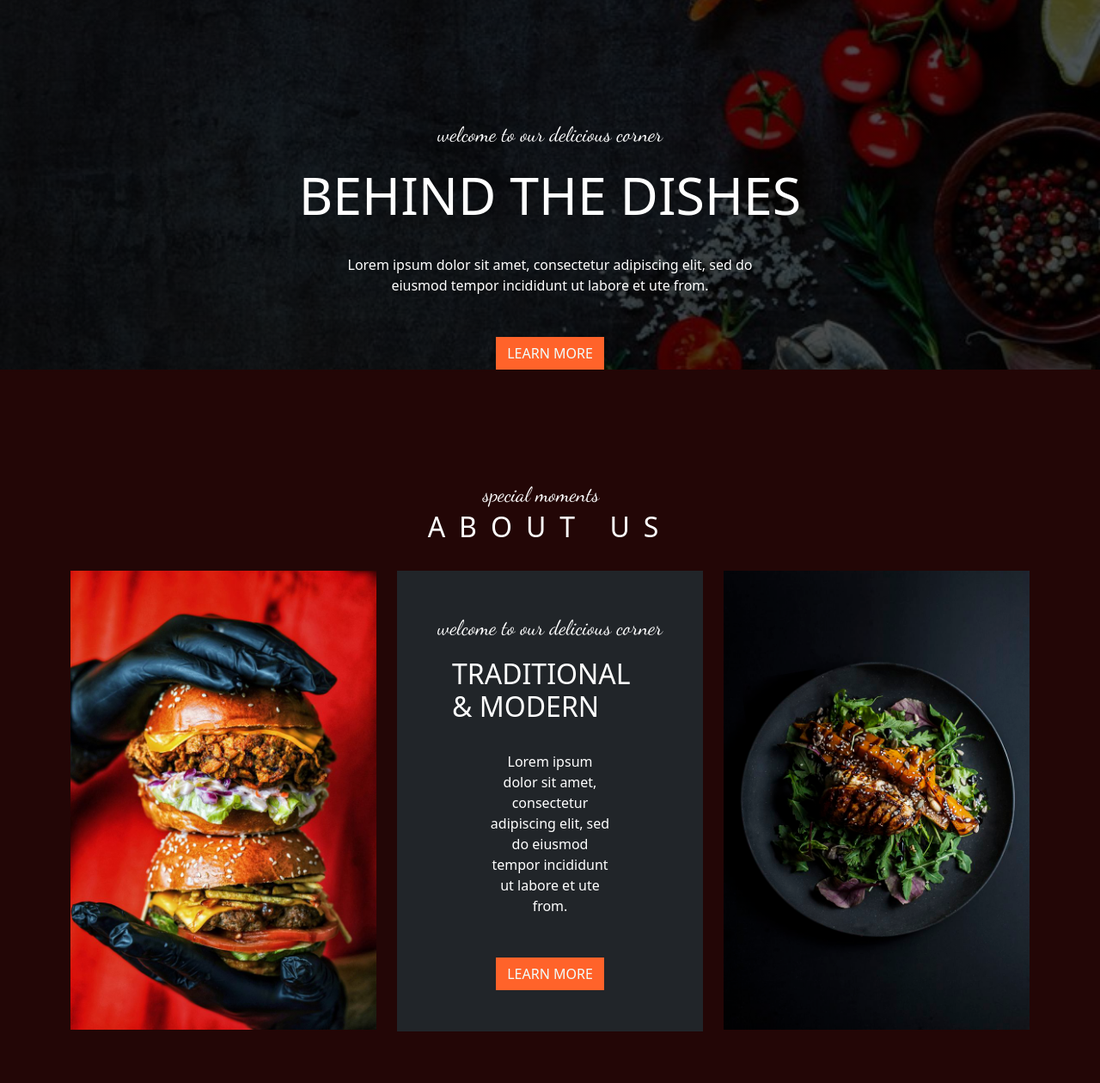
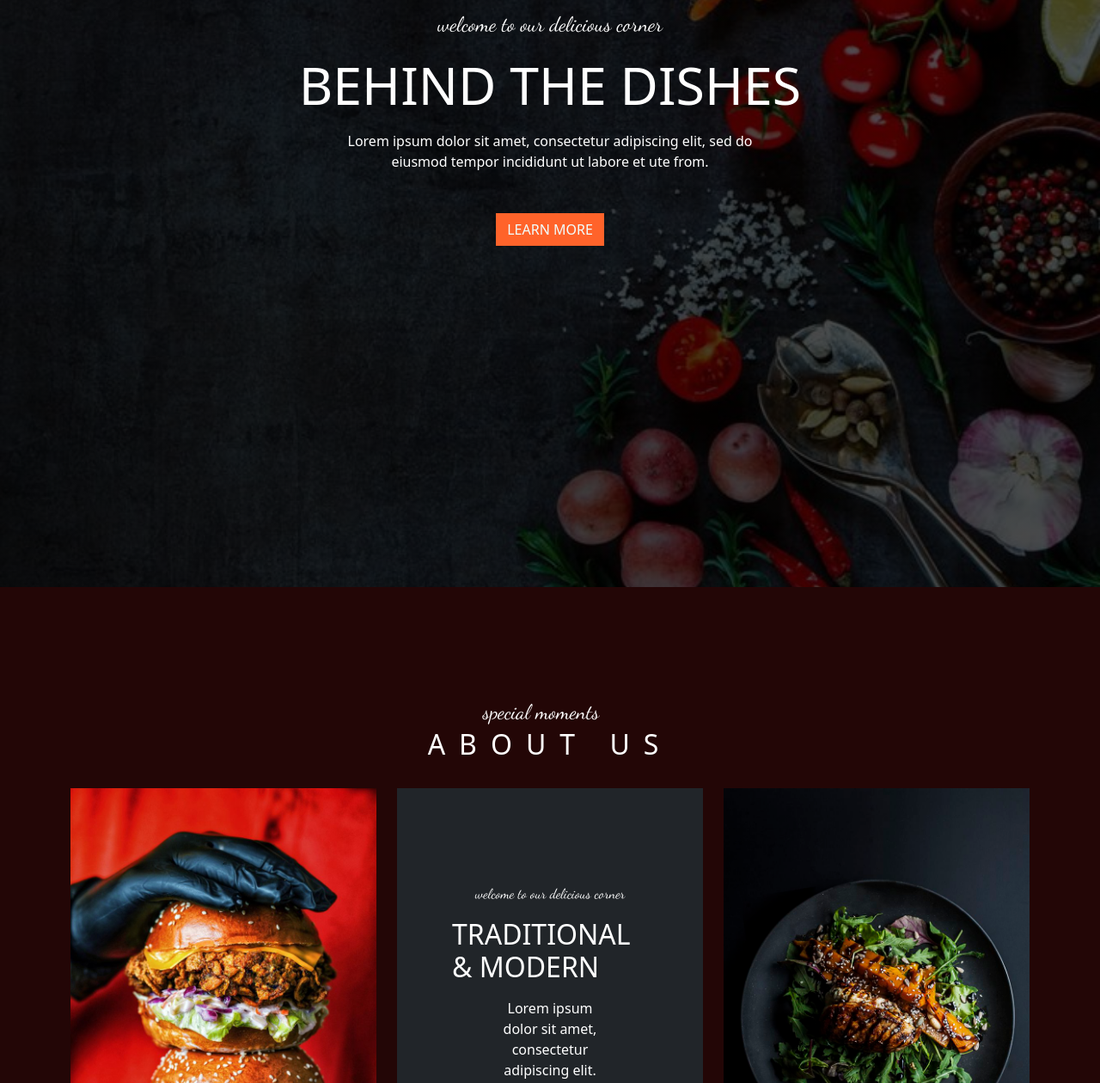
Before and after one commit to Maverickj8/bootstrap, a plain HTML site: page index.html in a window 1280 px wide. Shown: the part 173-1433 px from the top of the page at 86% size. Drawn offline with nearby package versions, Linux system fonts and the light colour scheme.

Commit message:
corrected copy of bootstrap

```diff
--- a/index.html
+++ b/index.html
@@ -96,9 +96,8 @@
         </nav>
       </header>
       <main class="introduction">
-        <div
-          class="home d-flex flex-column align-items-center justify-content-center"
-        >
+        <div class="landing">
+          <div class="home d-flex flex-column align-items-center justify-content-center" >
             <p class="text-white welcome">welcome to our delicious corner</p>
             <h2 class="text-white welcome2">BEHIND THE DISHES</h2>
             <p class="text-white welcome3">
@@ -106,6 +105,7 @@
               eiusmod tempor incididunt ut labore et ute from.
             </p>
             <button class="btn learn">LEARN MORE</button>
+          </div>
         </div>
 
         <section class="gallery min-vh-100">
@@ -128,13 +128,12 @@
                 <div
                   class="cent d-flex flex-column align-items-center justify-content-center bg-dark"
                 >
-                  <p class="text-white welcome">
+                  <p class="text-white welcome5">
                     welcome to our delicious corner
                   </p>
                   <h2 class="text-white welcome4">TRADITIONAL & MODERN</h2>
                   <p class="text-white welcome3">
-                    Lorem ipsum dolor sit amet, consectetur adipiscing elit, sed
-                    do eiusmod tempor incididunt ut labore et ute from.
+                    Lorem ipsum dolor sit amet, consectetur adipiscing elit.
                   </p>
                   <button class="btn learn">LEARN MORE</button>
                 </div>
--- a/style.css
+++ b/style.css
@@ -13,6 +13,15 @@
 }
 
 }
+@media (max-width: 400px) {
+    .welcome2 {
+        font-size: 2rem !important;
+    }
+    .welcome {
+        font-size: .5rem;
+    }
+
+}
 
 .nav-item .nav-link {
     color: #fff;
@@ -24,7 +33,7 @@
 .foods {
     color:  rgb(251, 94, 37) !important;
 }
-.introduction {
+.landing {
     background-image:linear-gradient(45deg,
     rgba(0, 0, 0, 0.785),
     rgba(0, 0, 0, 0.646)), url("./images/home.jpeg");
@@ -40,8 +49,13 @@
 
 }
 .home {
-    padding-top: 20% !important;
+    padding-top: 10% !important;
 
+}
+.welcome5 {
+    font-family: 'Dancing Script', cursive;
+    font-size: 1rem;
+    font-weight: 100;
 }
 .welcome {
     font-family: 'Dancing Script', cursive;
@@ -55,7 +69,7 @@
     padding: 0 30%;
     text-align: center;
     font-weight: 100;
-    padding-top: 1.5rem;
+    padding-top: .5rem;
 }
 .btn {
     background-color: rgb(255, 99, 42);
@@ -98,9 +112,11 @@ img {
 }
 .cent {
     height: 33.5rem;
+    padding: 0 2rem;
+
 }
 .welcome4 {
-    padding: 0 4rem !important;
+    padding: 0 2rem !important;
 }
 .food {
     font-family: 'Dancing Script', cursive;
@@ -131,7 +147,3 @@ h3 {
 .foot {
     padding: 10% 2% 5% 2%;
 }
-
-/* main {
-    height: fit-content !important;
-} */
```
Lines whose indentation alone changed are shown as unchanged.
